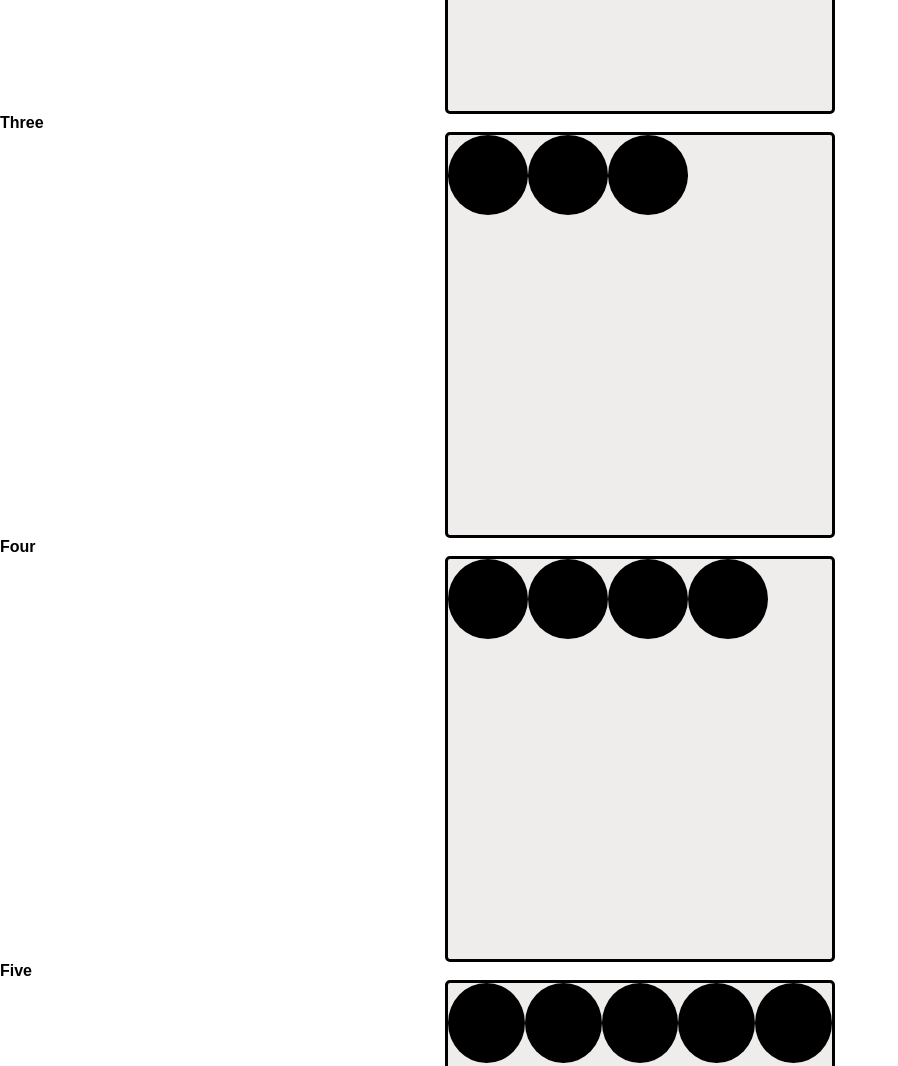
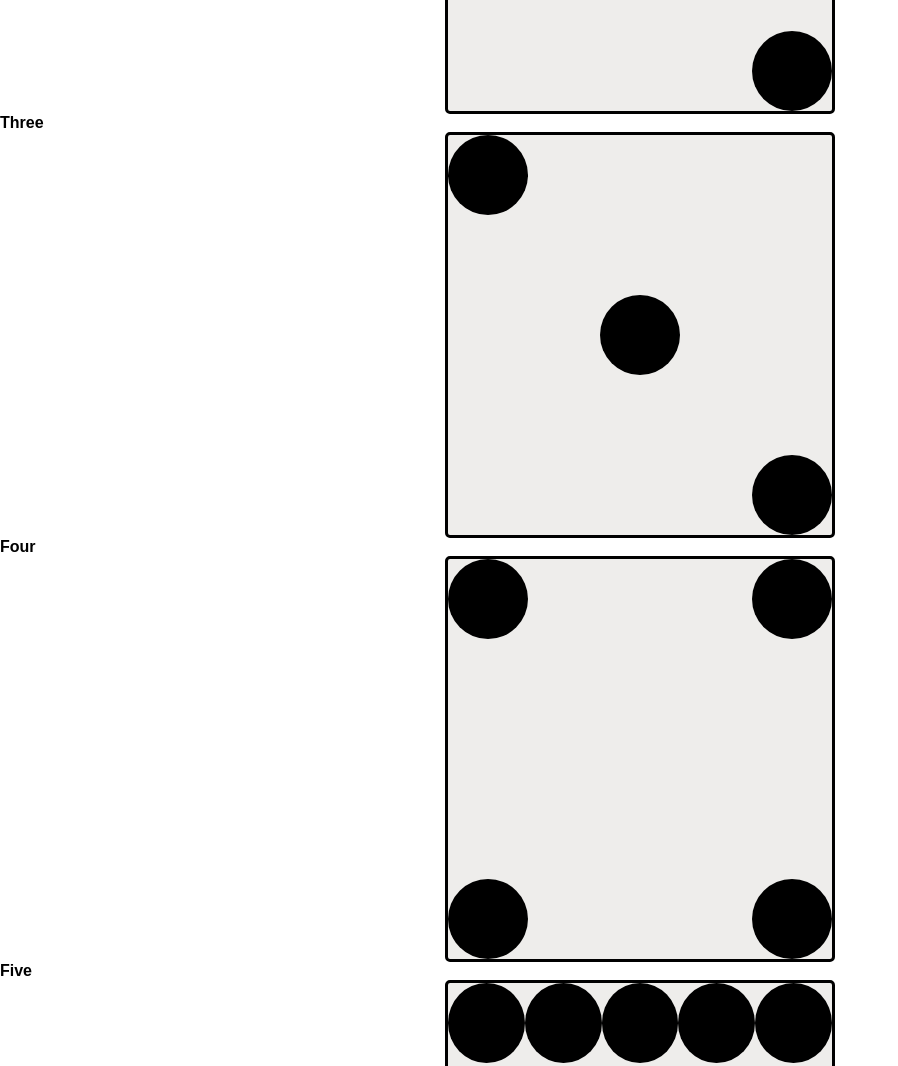
Before and after one commit to sam-obembe/dice-positioning-project, a plain HTML site: page index.html in a window 1280 px wide. Shown: the part 840-1906 px from the top of the page, without its empty margins (0-898 px from the left). Drawn offline with Linux system fonts and the light colour scheme.

Commit message:
updated first three dice displays

```diff
--- a/index.css
+++ b/index.css
@@ -1,3 +1,44 @@
 section {
     display: flex;
 }
+
+.one{
+    display:flex;
+    justify-content: center;
+    align-items: center;
+}
+
+.two {
+    display: flex;
+    flex-direction: column;
+    justify-content: space-between;
+}
+
+.two span:nth-of-type(2){
+    margin-left:auto;
+}
+
+.three{
+    display: flex;
+    flex-direction: column;
+    justify-content: space-between;
+}
+
+.three span:nth-of-type(2){
+    margin: auto;
+}
+
+.three span:nth-of-type(3){
+    margin-left:auto;
+}
+
+.four {
+    display:flex;
+    flex-direction:column;
+    justify-content: space-between;
+}
+
+.top, .bottom{
+    display: flex;
+    justify-content: space-between
+}
--- a/index.html
+++ b/index.html
@@ -12,20 +12,20 @@
     <header><h1>Positioning Dice Practice</h1></header>
     <div>
         <h4>One</h4>
-        <section>
+        <section class = "one">
             <span></span>
         </section>
     </div>
     <div>
         <h4>Two</h4>
-        <section>
+        <section class = "two">
             <span></span>
             <span></span>
         </section>
     </div>
     <div>
         <h4>Three</h4>
-        <section >
+        <section class = "three" >
             <span></span>
             <span></span>
             <span></span>
@@ -34,10 +34,15 @@
     <div>
         <h4>Four</h4>
         <section class='four'>
+            <div class = "top">
                 <span></span>
                 <span></span>
-                <span></span>
-                <span></span>
+            </div>
+            <div class = "bottom">
+                    <span></span>
+                    <span></span>
+            </div>
+
         </section>
     </div>
     <div>
```
